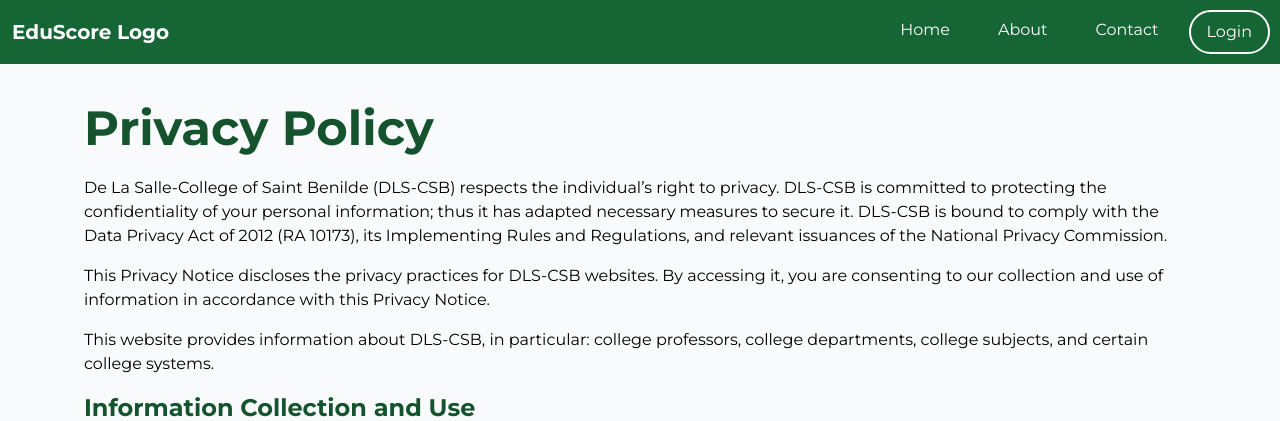
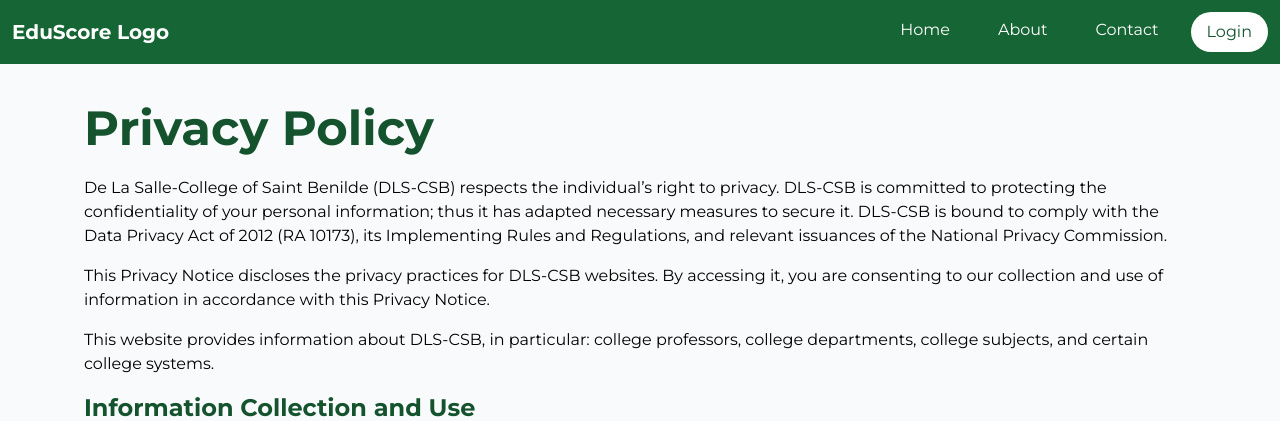
Before and after one commit to riCODEre/EduScore, a Django app: a page that uses templates/temp_2.html in a window 1280 px wide. Shown: the top 421 px of the page. Run offline with Django 5.2, Linux system fonts and the light colour scheme; some libraries are stand-ins or nearby versions.

Commit message:
temp2 changes

```diff
--- a/templates/temp_2.html
+++ b/templates/temp_2.html
@@ -20,9 +20,6 @@
                 @apply transition-all duration-300 hover:text-lg hover:text-green-300 px-4 py-1.5;
             }
 
-            .Footer {
-                @apply transition-all duration-300 hover:text-lg hover:text-green-300 px-4 py-0.5;
-            }
 
             .transitionGreen500 {
                 @apply transition duration-300 hover:text-green-500;
@@ -74,12 +71,9 @@
             }
 
             .buttonWhite {
-                @apply outline outline-white rounded-full text-white transition duration-300 hover:bg-white hover:text-green-900;
+                @apply bg-white rounded-full text-green-900 transition duration-300 hover:bg-black hover:text-white;
             }
 
-            .buttonWhite {
-                outline-width: 2px;
-            }
 
             .searchBar {
                 @apply transition-all duration-200 outline outline-gray-100 hover:outline-black
```
Also changed, not shown: db.sqlite3.
